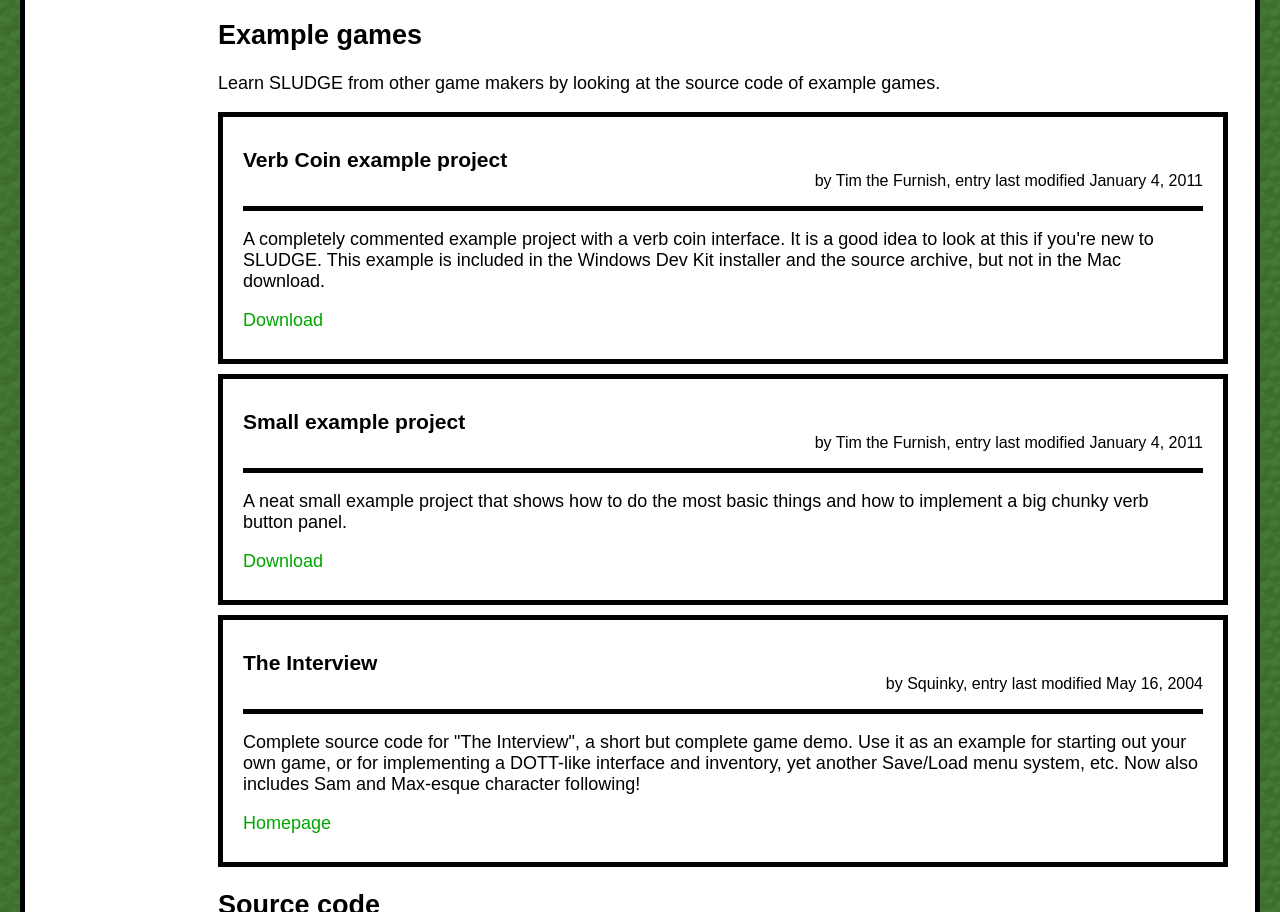
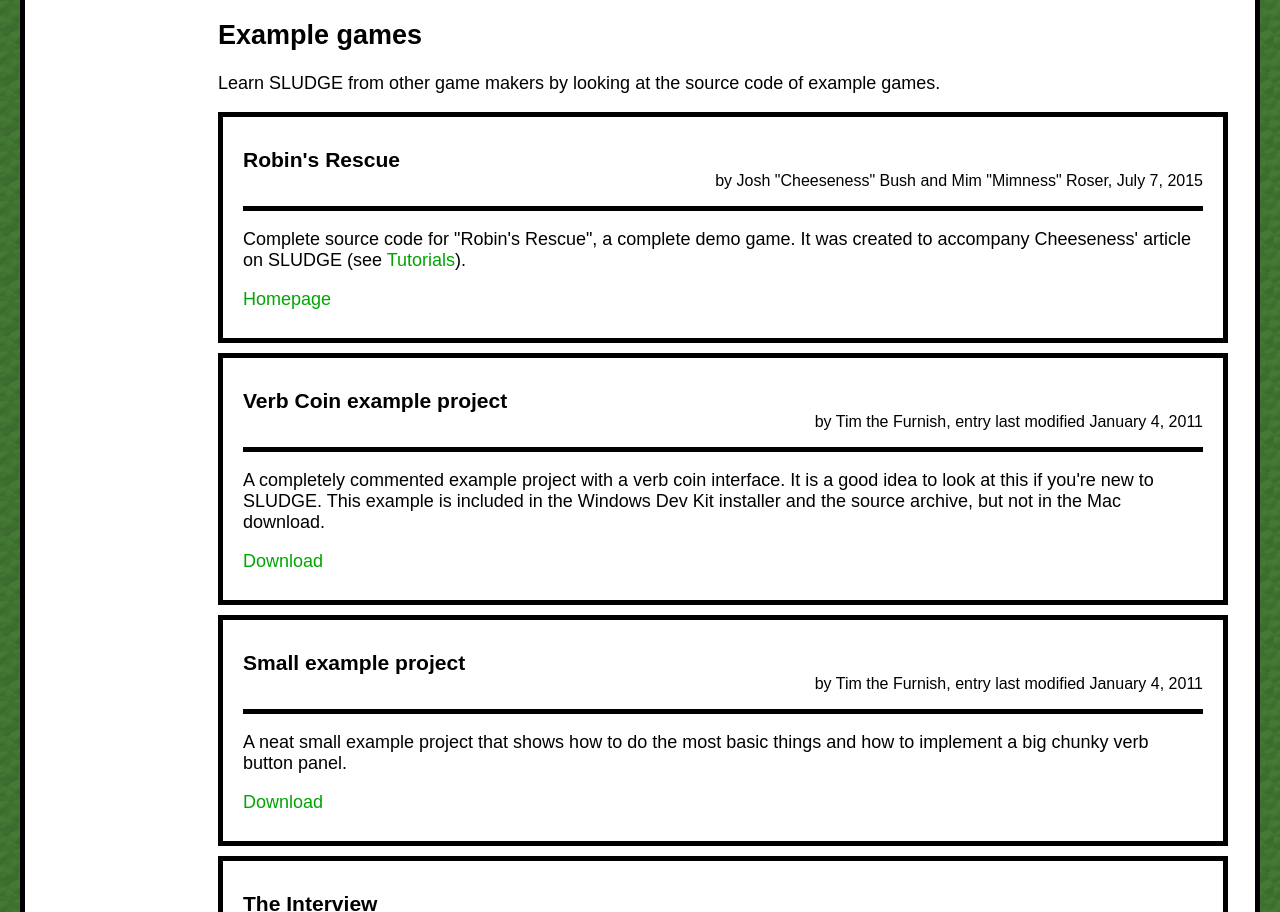
Before and after one commit to opensludge/opensludge.github.io, a plain HTML site: page resources.html in a window 1280 px wide. Shown: the part 1635-2547 px from the top of the page. Drawn offline with Linux system fonts and the light colour scheme.

Commit message:
Add demo game Robin's Rescue to resources page.

```diff
--- a/resources.html
+++ b/resources.html
@@ -115,6 +115,15 @@
 <h2 id ="examplegames">Example games</h2>
 
 <p>Learn SLUDGE from other game makers by looking at the source code of example games.</p>
+
+<div class="news">
+<h3>Robin's Rescue</h3>
+<p class="news-date">by Josh "Cheeseness" Bush and Mim "Mimness" Roser, July 7, 2015</p>
+<hr>
+<p>Complete source code for "Robin's Rescue", a complete demo game. It was created to accompany Cheeseness' article on SLUDGE (see <a href="#tutorials">Tutorials</a>).</p>
+<p><a href = "http://robinsrescue.twolofbees.com/">Homepage</a></p>
+<div class="separator"></div>
+</div>
 
 <div class="news">
 <h3>Verb Coin example project</h3>
```
